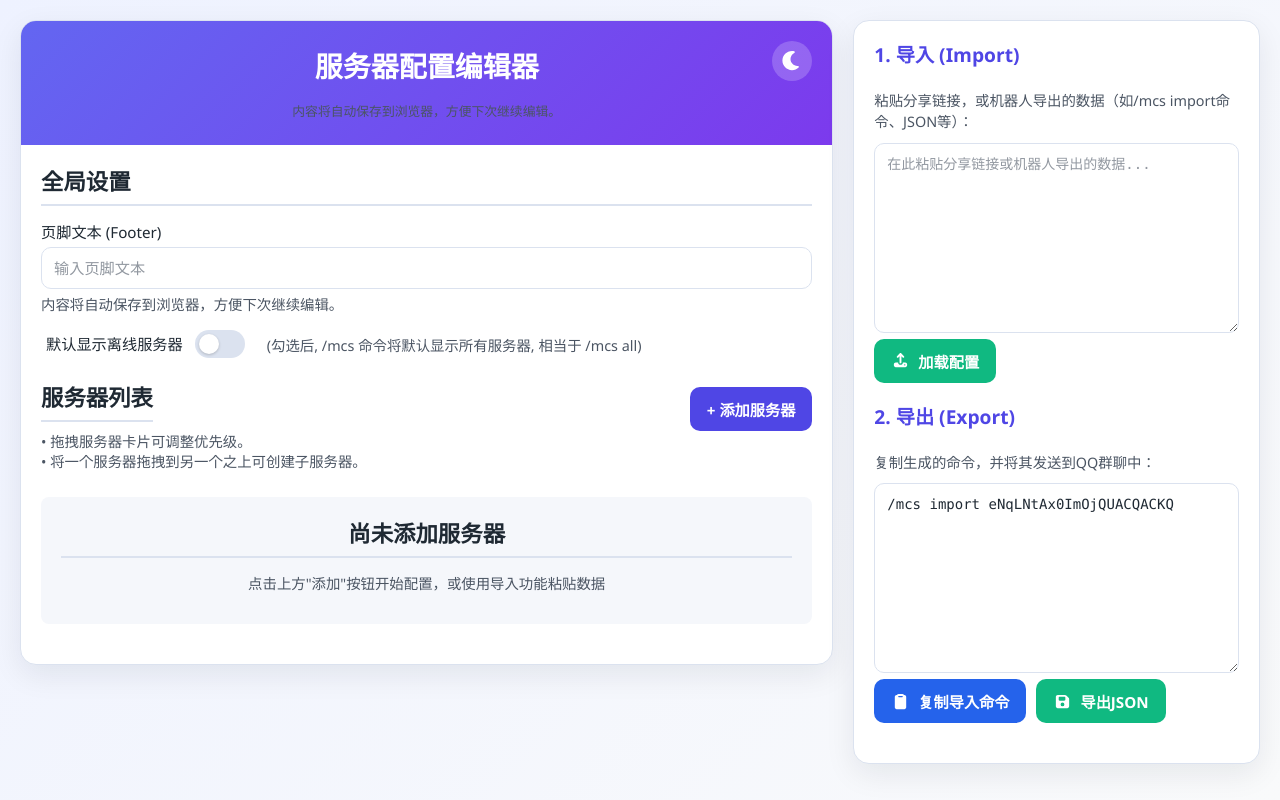
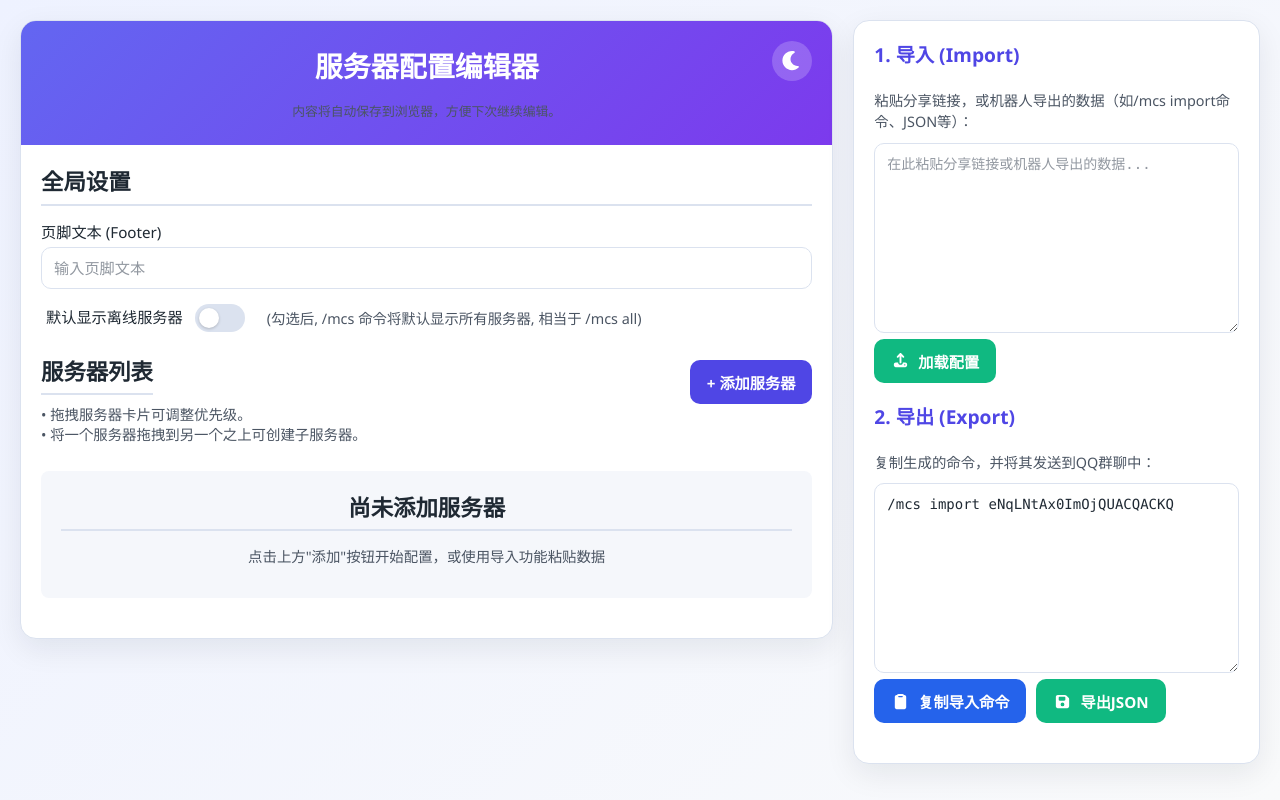
Before and after one commit to FlyingPig278/mcs-editor, a Vue app: page / in a window 1280 px wide. Built offline with nearby package versions, Linux system fonts and the light colour scheme.

Commit message:
fix: 移除页脚文本输入框的重复提示

```diff
--- a/src/App.vue
+++ b/src/App.vue
@@ -1463,7 +1463,6 @@ onBeforeUnmount(() => {
               页脚文本 (Footer)
             </label>
             <input id="global-footer" type="text" v-model="config.footer" placeholder="输入页脚文本" />
-            <p class="form-help-text" style="margin-top: 5px;">内容将自动保存到浏览器，方便下次继续编辑。</p>
           </div>
 
           <div class="form-group-toggle">
```
